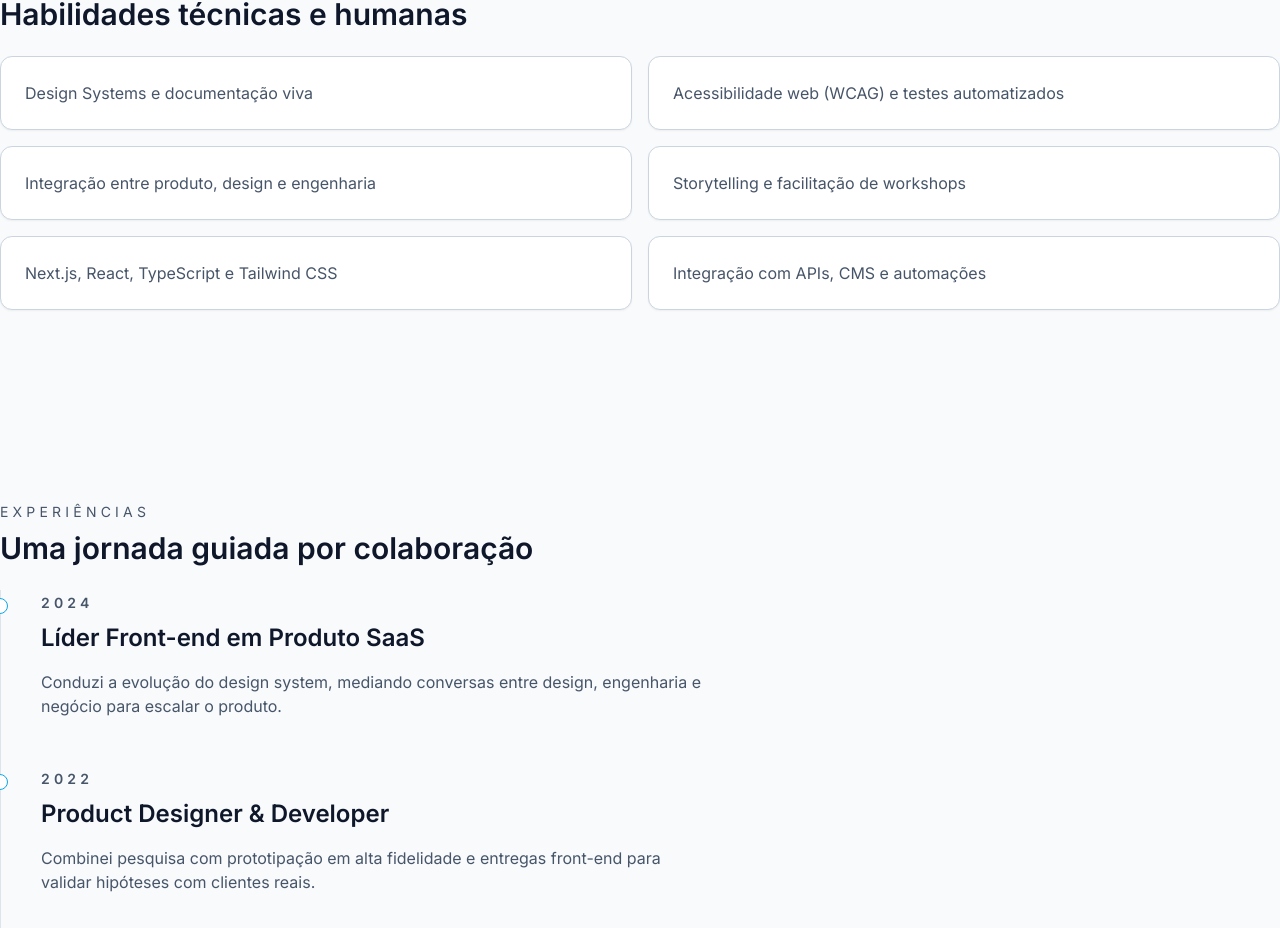
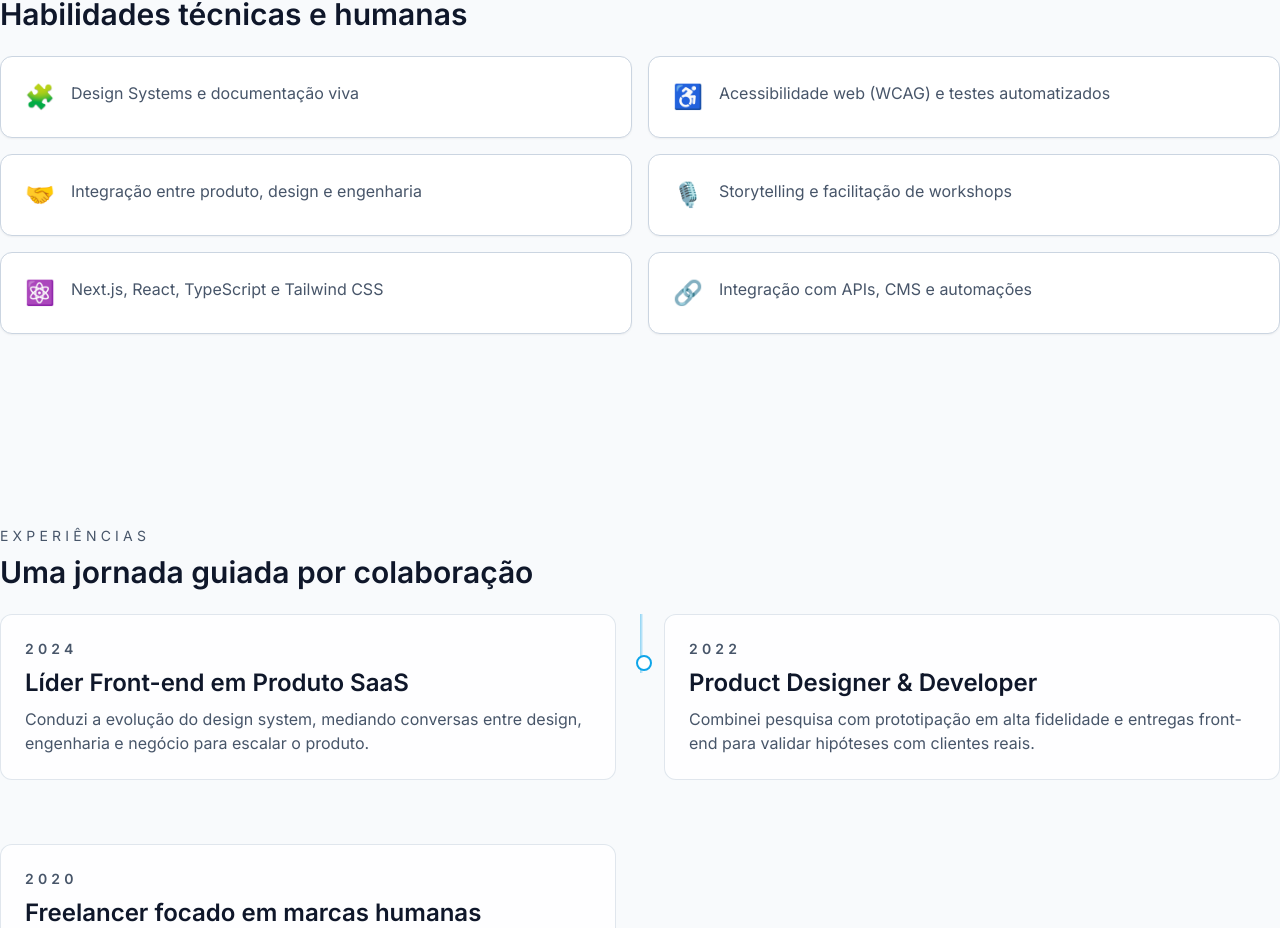
Before and after one commit to Pexe171/portifolio, a Next.js app: page / in a window 1280 px wide. Shown: the part 2511-3439 px from the top of the page. Built offline with nearby package versions, Linux system fonts and the light colour scheme.

Commit message:
feat: adicionar animacoes de destaque nas secoes

```diff
--- a/components/(sections)/Skills.tsx
+++ b/components/(sections)/Skills.tsx
@@ -1,11 +1,55 @@
+'use client';
+
+import { motion } from 'framer-motion';
+
 const habilidades = [
-  'Design Systems e documentação viva',
-  'Acessibilidade web (WCAG) e testes automatizados',
-  'Integração entre produto, design e engenharia',
-  'Storytelling e facilitação de workshops',
-  'Next.js, React, TypeScript e Tailwind CSS',
-  'Integração com APIs, CMS e automações'
+  {
+    icone: '🧩',
+    descricao: 'Design Systems e documentação viva'
+  },
+  {
+    icone: '♿',
+    descricao: 'Acessibilidade web (WCAG) e testes automatizados'
+  },
+  {
+    icone: '🤝',
+    descricao: 'Integração entre produto, design e engenharia'
+  },
+  {
+    icone: '🎙️',
+    descricao: 'Storytelling e facilitação de workshops'
+  },
+  {
+    icone: '⚛️',
+    descricao: 'Next.js, React, TypeScript e Tailwind CSS'
+  },
+  {
+    icone: '🔗',
+    descricao: 'Integração com APIs, CMS e automações'
+  }
 ];
+
+const variantesLista = {
+  oculto: {
+    opacity: 0
+  },
+  visivel: {
+    opacity: 1,
+    transition: {
+      staggerChildren: 0.12,
+      delayChildren: 0.15
+    }
+  }
+};
+
+const varianteItem = {
+  oculto: { opacity: 0, y: 16 },
+  visivel: {
+    opacity: 1,
+    y: 0,
+    transition: { duration: 0.45, ease: 'easeOut' }
+  }
+};
 
 export default function Skills() {
   return (
@@ -15,16 +59,24 @@ export default function Skills() {
         <h2 className="font-display text-3xl font-semibold text-midnight-text">Habilidades técnicas e humanas</h2>
       </header>
 
-      <ul className="grid gap-md md:grid-cols-2">
+      <motion.ul
+        className="grid gap-md md:grid-cols-2"
+        variants={variantesLista}
+        initial="oculto"
+        whileInView="visivel"
+        viewport={{ once: true, amount: 0.3 }}
+      >
         {habilidades.map((habilidade) => (
-          <li
-            key={habilidade}
-            className="rounded-xl border border-midnight-stroke bg-midnight-surface p-lg text-midnight-muted shadow-sm transition hover:-translate-y-1 hover:border-midnight-accent hover:shadow-lg"
+          <motion.li
+            key={habilidade.descricao}
+            variants={varianteItem}
+            className="flex items-start gap-md rounded-xl border border-midnight-stroke bg-midnight-surface p-lg text-midnight-muted shadow-sm transition hover:-translate-y-1 hover:border-midnight-accent hover:shadow-lg"
           >
-            {habilidade}
-          </li>
+            <span aria-hidden className="text-2xl">{habilidade.icone}</span>
+            <span className="text-left">{habilidade.descricao}</span>
+          </motion.li>
         ))}
-      </ul>
+      </motion.ul>
     </section>
   );
 }
--- a/components/(ui)/ProjectCard.tsx
+++ b/components/(ui)/ProjectCard.tsx
@@ -9,6 +9,20 @@ import type { ProjetoParaCard } from '@/lib/projetos';
 interface ProjectCardProps {
   projeto: ProjetoParaCard;
 }
+
+const MotionArticle = motion.article;
+const MotionVideo = motion.video;
+const MotionDiv = motion.div;
+
+const variantesMidia = {
+  rest: { opacity: 1, scale: 1 },
+  hover: { opacity: 0, scale: 1.02 }
+};
+
+const variantesVideo = {
+  rest: { opacity: 0, scale: 1.02 },
+  hover: { opacity: 1, scale: 1 }
+};
 
 export default function ProjectCard({ projeto }: ProjectCardProps) {
   const [hover, setHover] = useState(false);
@@ -23,32 +37,20 @@ export default function ProjectCard({ projeto }: ProjectCardProps) {
   }, [projeto.video]);
 
   return (
-    <Link
-      href={`/projetos/${projeto.slug}`}
-      className="group block overflow-hidden rounded-3xl border border-midnight-stroke bg-midnight-surface shadow-sm transition hover:-translate-y-2 hover:border-midnight-accent hover:shadow-xl"
-      onMouseEnter={() => setHover(true)}
-      onMouseLeave={() => {
+    <Link href={`/projetos/${projeto.slug}`} className="group block">
+      <MotionArticle
+        initial="rest"
+        animate="rest"
+        whileHover="hover"
+        onHoverStart={() => setHover(true)}
+        onHoverEnd={() => {
           setHover(false);
           progresso.set(0);
         }}
+        className="overflow-hidden rounded-3xl border border-midnight-stroke bg-midnight-surface shadow-sm transition will-change-transform hover:-translate-y-2 hover:border-midnight-accent hover:shadow-xl"
       >
         <div className="relative aspect-video w-full overflow-hidden bg-midnight-surface">
-        {hover && podeMostrarVideo ? (
-          <motion.video
-            key={`${projeto.slug}-video`}
-            autoPlay
-            loop
-            muted
-            playsInline
-            initial={{ opacity: 0 }}
-            animate={{ opacity: 1 }}
-            exit={{ opacity: 0 }}
-            className="h-full w-full object-cover"
-            onTimeUpdate={(evento) => progresso.set(evento.currentTarget.currentTime / (evento.currentTarget.duration || 1))}
-          >
-            <source src={projeto.video} type="video/mp4" />
-          </motion.video>
-        ) : (
+          <MotionDiv className="absolute inset-0" variants={variantesMidia} transition={{ duration: 0.4, ease: 'easeInOut' }}>
             <Image
               src={projeto.imagem}
               alt={projeto.titulo}
@@ -57,13 +59,32 @@ export default function ProjectCard({ projeto }: ProjectCardProps) {
               sizes="(min-width: 768px) 50vw, 100vw"
               priority={projeto.ordem === 1}
             />
+          </MotionDiv>
+
+          {podeMostrarVideo && (
+            <MotionVideo
+              key={`${projeto.slug}-video`}
+              autoPlay
+              loop
+              muted
+              playsInline
+              className="absolute inset-0 h-full w-full object-cover"
+              variants={variantesVideo}
+              transition={{ duration: 0.5, ease: 'easeOut' }}
+              onTimeUpdate={(evento) =>
+                progresso.set(evento.currentTarget.currentTime / (evento.currentTarget.duration || 1))
+              }
+            >
+              <source src={projeto.video} type="video/mp4" />
+            </MotionVideo>
           )}
-        <motion.div
+
+          <MotionDiv
             className="absolute inset-0 bg-midnight-bg/80"
-          animate={{ opacity: hover ? 0.2 : 0.4 }}
-          transition={{ duration: 0.3 }}
+            animate={{ opacity: hover ? 0.2 : 0.45 }}
+            transition={{ duration: 0.3, ease: 'easeInOut' }}
           />
-        <motion.div className="absolute bottom-4 left-4 h-1 rounded-full bg-midnight-accent" style={{ width: largura }} />
+          <MotionDiv className="absolute bottom-4 left-4 h-1 rounded-full bg-midnight-accent" style={{ width: largura }} />
         </div>
 
         <div className="space-y-md p-lg">
@@ -80,6 +101,7 @@ export default function ProjectCard({ projeto }: ProjectCardProps) {
             ))}
           </ul>
         </div>
+      </MotionArticle>
     </Link>
   );
 }
--- a/components/(ui)/Timeline.tsx
+++ b/components/(ui)/Timeline.tsx
@@ -1,3 +1,8 @@
+'use client';
+
+import { motion, useScroll, useSpring } from 'framer-motion';
+import { useMemo, useRef } from 'react';
+
 export interface EventoTimeline {
   ano: string;
   titulo: string;
@@ -8,19 +13,69 @@ interface TimelineProps {
   eventos: EventoTimeline[];
 }
 
+const variantesEvento = {
+  oculto: { opacity: 0, y: 32 },
+  visivel: {
+    opacity: 1,
+    y: 0,
+    transition: { duration: 0.6, ease: 'easeOut' }
+  }
+};
+
 export default function Timeline({ eventos }: TimelineProps) {
+  const containerRef = useRef<HTMLOListElement | null>(null);
+  const { scrollYProgress } = useScroll({
+    target: containerRef,
+    offset: ['start 0.8', 'end 0.2']
+  });
+  const progressoLinha = useSpring(scrollYProgress, {
+    stiffness: 120,
+    damping: 30,
+    restDelta: 0.001
+  });
+
+  const eventosComIndice = useMemo(() => eventos.map((evento, indice) => ({ ...evento, indice })), [eventos]);
+
   return (
-    <ol className="relative border-l border-midnight-stroke/60 pl-lg">
-      {eventos.map((evento) => (
-        <li key={evento.titulo} className="mb-2xl ml-md">
-          <div className="absolute -left-[9px] mt-sm h-4 w-4 rounded-full border border-midnight-accent bg-midnight-surface" />
-          <time className="text-sm font-semibold uppercase tracking-[0.3em] text-midnight-muted">
-            {evento.ano}
-          </time>
-          <h3 className="mt-sm font-display text-2xl font-semibold text-midnight-text">{evento.titulo}</h3>
-          <p className="mt-md max-w-2xl text-base text-midnight-muted">{evento.descricao}</p>
-        </li>
-      ))}
-    </ol>
+    <div className="relative">
+      <motion.span
+        className="absolute left-[13px] top-0 h-full w-[2px] origin-top rounded-full bg-midnight-stroke/60 md:left-1/2 md:-translate-x-1/2 md:bg-midnight-accent/40"
+        style={{ scaleY: progressoLinha }}
+        aria-hidden
+      />
+
+      <motion.ol
+        ref={containerRef}
+        className="relative space-y-2xl md:grid md:grid-cols-[repeat(2,minmax(0,1fr))] md:gap-x-2xl md:gap-y-3xl md:space-y-0"
+        initial="oculto"
+        whileInView="visivel"
+        viewport={{ once: true, amount: 0.35 }}
+      >
+        {eventosComIndice.map((evento) => {
+          const alinhamento = evento.indice % 2 === 0 ? 'md:justify-self-end' : 'md:justify-self-start';
+
+          return (
+            <motion.li
+              key={evento.titulo}
+              variants={variantesEvento}
+              className={`relative flex max-w-xl flex-col gap-sm rounded-xl border border-midnight-stroke/60 bg-midnight-surface/80 p-lg backdrop-blur-sm transition md:max-w-none ${alinhamento}`}
+            >
+              <span
+                className="absolute left-[-29px] top-10 hidden h-4 w-4 rounded-full border-2 border-midnight-accent bg-midnight-surface md:block"
+                aria-hidden
+              />
+              <span
+                className="absolute -left-[15px] top-6 block h-3 w-3 rounded-full border border-midnight-accent bg-midnight-surface md:hidden"
+                aria-hidden
+              />
+
+              <time className="text-sm font-semibold uppercase tracking-[0.3em] text-midnight-muted">{evento.ano}</time>
+              <h3 className="font-display text-2xl font-semibold text-midnight-text">{evento.titulo}</h3>
+              <p className="text-base text-midnight-muted">{evento.descricao}</p>
+            </motion.li>
+          );
+        })}
+      </motion.ol>
+    </div>
   );
 }
```
Lines whose indentation alone changed are shown as unchanged.
